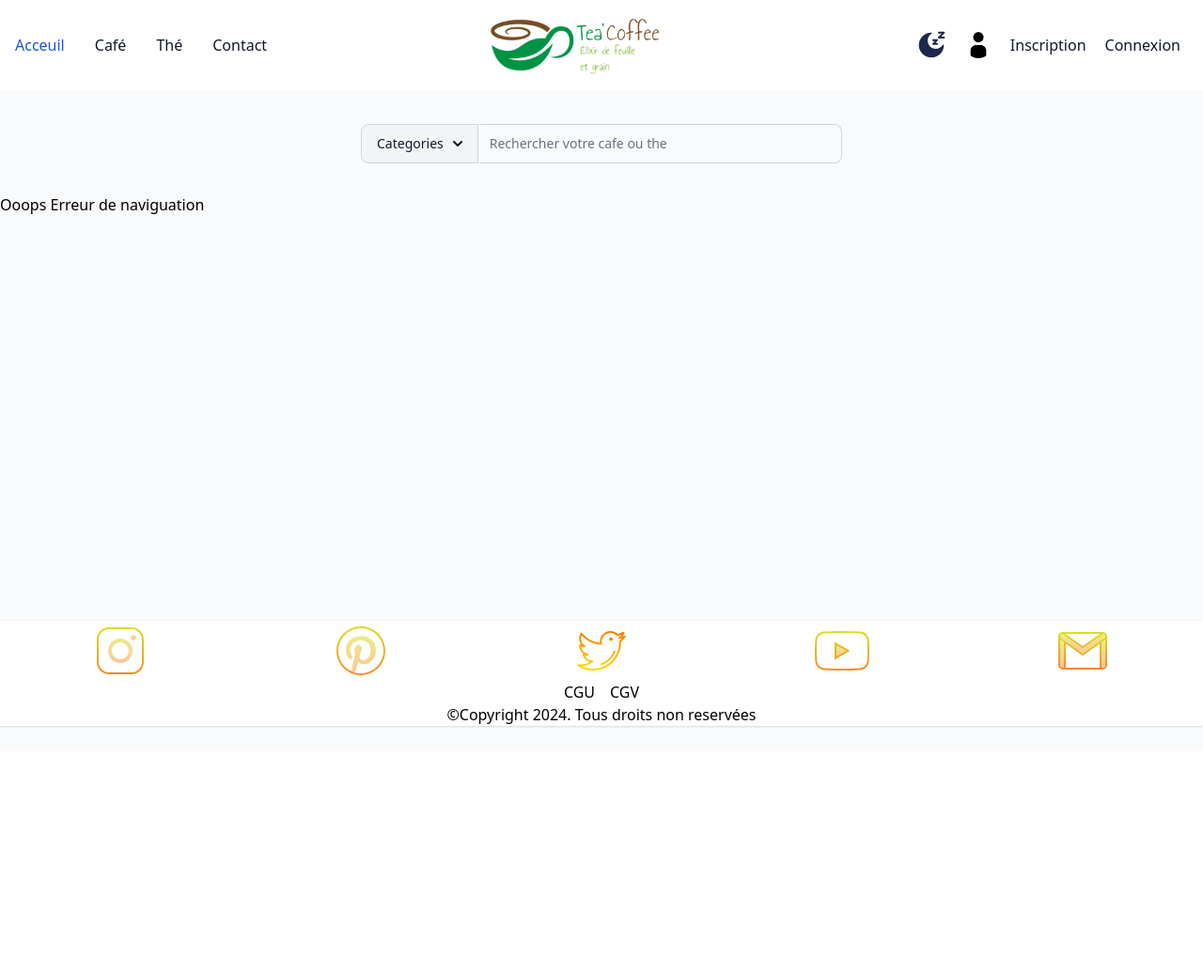
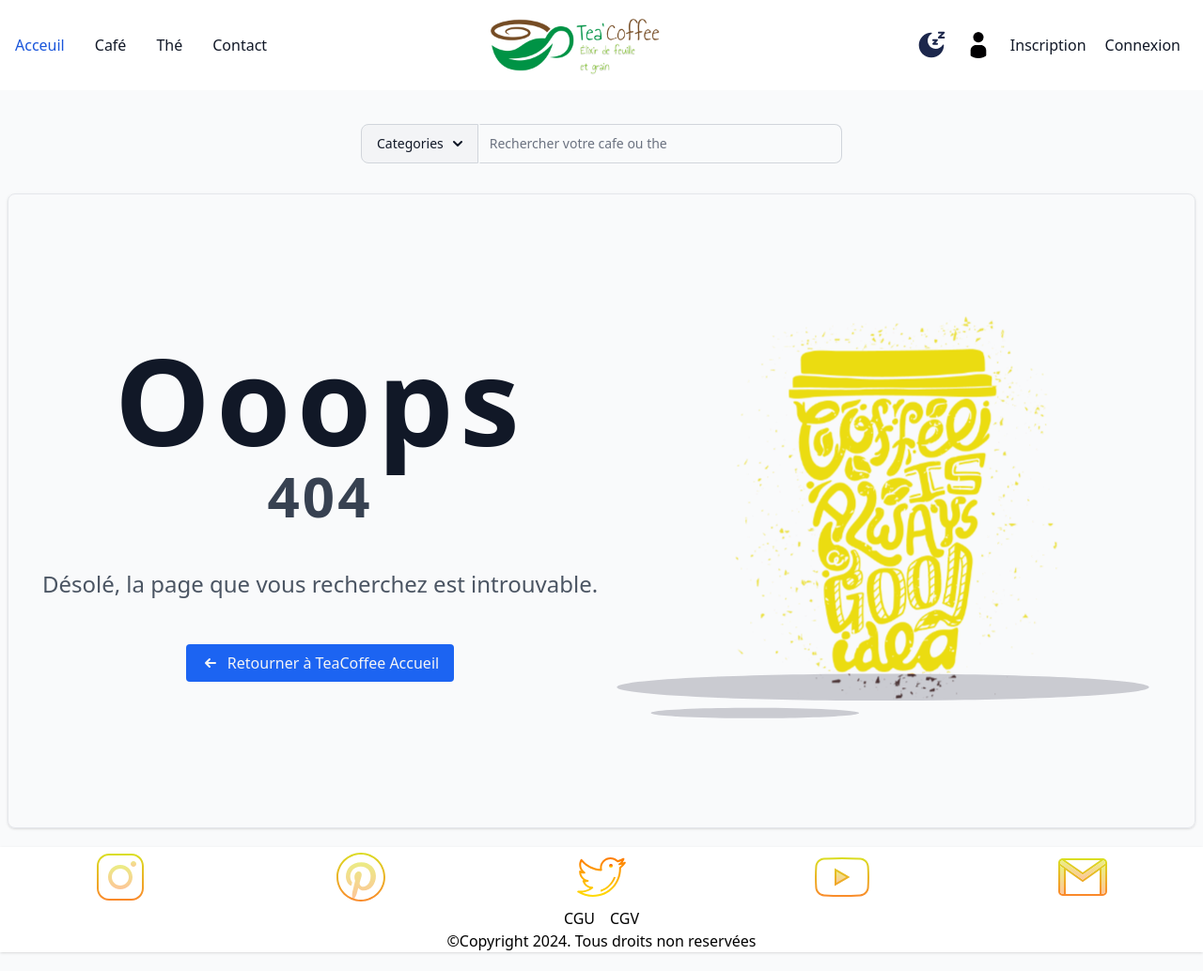
Before and after one commit to jean-ely-gendrau/boutique-js, a PHP site: page /404 in a window 1280 px wide. Shown: the whole page at 94% size. Before the commit the page ends 775 px from the top, so only its background shows below. Run offline with PHP 8.4, Linux system fonts and the light colour scheme; data comes from the database, SQL or seed files in the repository; data that the repository does not hold is empty; style sheets or scripts are compiled from the project's sources; some libraries are stand-ins or nearby versions.

Commit message:
#34  Ajout du template 404

```diff
--- a/template/404.php
+++ b/template/404.php
@@ -1 +1,39 @@
-<h1>Ooops Erreur de naviguation</h1>
+<section class="w-auto flex flex-col lg:flex-row items-center justify-center space-y-16 lg:space-y-0 space-x-8 2xl:space-x-0 m-2 border border-gray-200 rounded-lg shadow sm:p-8 dark:bg-gray-800 dark:border-gray-700">
+  <div class="w-full flex flex-col md:flex-row items-center justify-between lg:px-2 xl:px-0 text-center">
+    <div class="w-full lg:w-1/2 flex flex-col items-center justify-center lg:px-2 xl:px-0 text-center">
+      <p class="text-7xl md:text-8xl lg:text-9xl font-bold tracking-wider dark:text-gray-300 text-gray-900">Ooops</p>
+      <p class="text-4xl md:text-5xl lg:text-6xl font-bold tracking-wider dark:text-gray-300 mt-2 text-gray-700">404</p>
+      <p class="text-lg md:text-xl lg:text-2xl text-gray-600 my-12 dark:text-gray-100">Désolé, la page que vous recherchez est introuvable.</p>
+      <a href="http://<?= $servername ?>" class="flex items-center space-x-2 bg-blue-600 hover:bg-blue-700 text-gray-100 dark:text-gray-200 px-4 py-2 rounded transition duration-150" title="Aller à la page Accueil de TeaCoffee">
+        <svg xmlns="http://www.w3.org/2000/svg" class="h-5 w-5" viewBox="0 0 20 20" fill="currentColor">
+          <path fill-rule="evenodd" d="M9.707 14.707a1 1 0 01-1.414 0l-4-4a1 1 0 010-1.414l4-4a1 1 0 011.414 1.414L7.414 9H15a1 1 0 110 2H7.414l2.293 2.293a1 1 0 010 1.414z" clip-rule="evenodd"></path>
+        </svg>
+        <span>Retourner à TeaCoffee Accueil</span>
+      </a>
+    </div>
+    <div class="w-1/2 lg:h-full flex lg:items-end justify-center p-4">
+      <svg width="696" height="578" viewBox="0 0 696 578" fill="none" xmlns="http://www.w3.org/2000/svg" xmlns:xlink="http://www.w3.org/1999/xlink">
+        <path d="M347.935 537.053C539.904 537.053 695.526 529.186 695.526 519.483C695.526 509.779 539.904 501.912 347.935 501.912C155.966 501.912 0.344116 509.779 0.344116 519.483C0.344116 529.186 155.966 537.053 347.935 537.053Z" fill="#3F3D56" fill-opacity="0.25" />
+        <path d="M180.813 560.076C255.932 560.076 316.827 556.998 316.827 553.201C316.827 549.404 255.932 546.326 180.813 546.326C105.695 546.326 44.7996 549.404 44.7996 553.201C44.7996 556.998 105.695 560.076 180.813 560.076Z" fill="#3F3D56" fill-opacity="0.25" />
+        <g style="mix-blend-mode:color-burn" filter="url(#filter0_i_0_1)">
+          <rect x="100" width="519" height="578" fill="url(#pattern0_0_1)" />
+        </g>
+        <defs>
+          <filter id="filter0_i_0_1" x="100" y="0" width="519" height="582" filterUnits="userSpaceOnUse" color-interpolation-filters="sRGB">
+            <feFlood flood-opacity="0" result="BackgroundImageFix" />
+            <feBlend mode="normal" in="SourceGraphic" in2="BackgroundImageFix" result="shape" />
+            <feColorMatrix in="SourceAlpha" type="matrix" values="0 0 0 0 0 0 0 0 0 0 0 0 0 0 0 0 0 0 127 0" result="hardAlpha" />
+            <feOffset dy="0" />
+            <feComposite in2="hardAlpha" operator="arithmetic" k2="-1" k3="1" />
+            <feColorMatrix type="matrix" values="0 0 0 0 0 0 0 0 0 0 0 0 0 0 0 0 0 0 0.25 0" />
+            <feBlend mode="normal" in2="shape" result="effect1_innerShadow_0_1" />
+          </filter>
+          <pattern id="pattern0_0_1" patternContentUnits="objectBoundingBox" width="1" height="1">
+            <use xlink:href="#image0_0_1" transform="matrix(0.000271895 0 0 0.000244141 -0.0568401 0)" />
+          </pattern>
+          <image id="image0_0_1" width="4096" height="4096" xlink:href="http://<?= $serverName?>/assets/images/404coffee.png" />
+        </defs>
+      </svg>
+    </div>
+  </div>
+</section>
```
Also changed, not shown: public_html/assets/images/404coffee.png (added).
